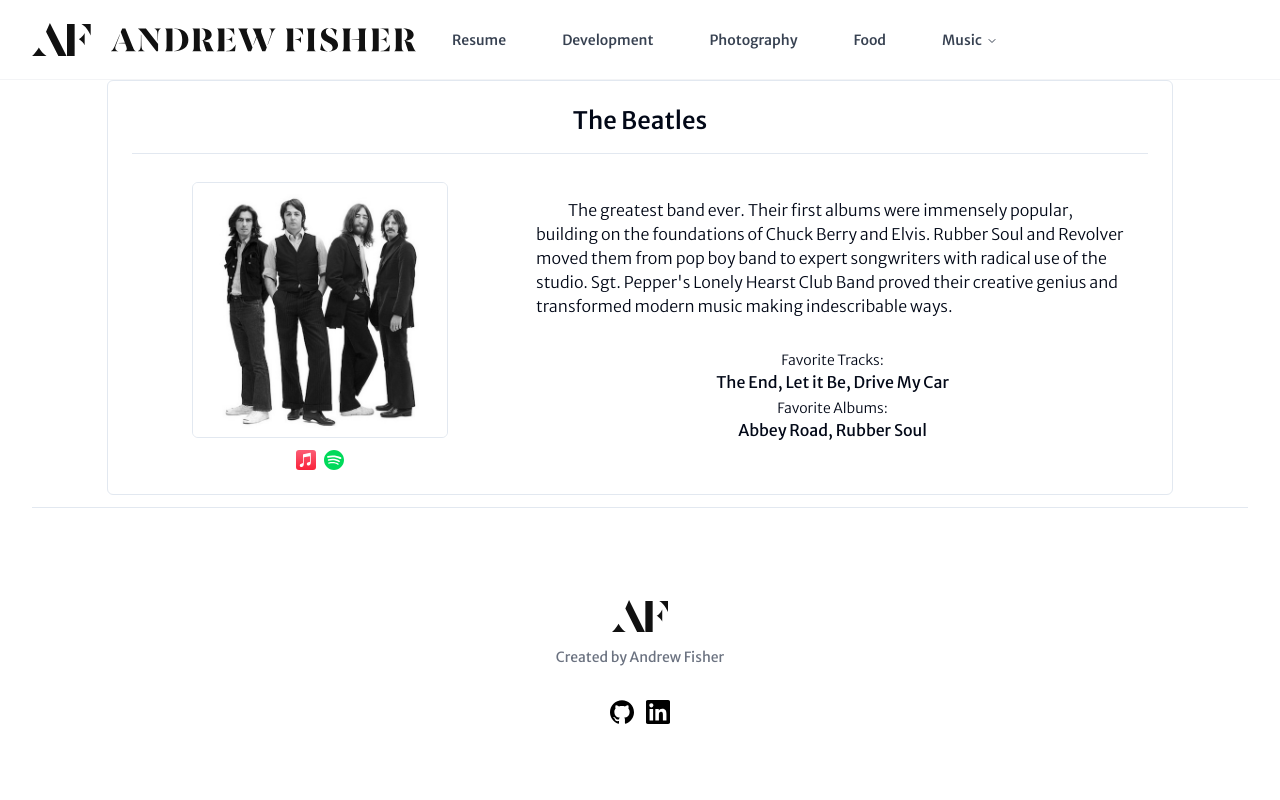
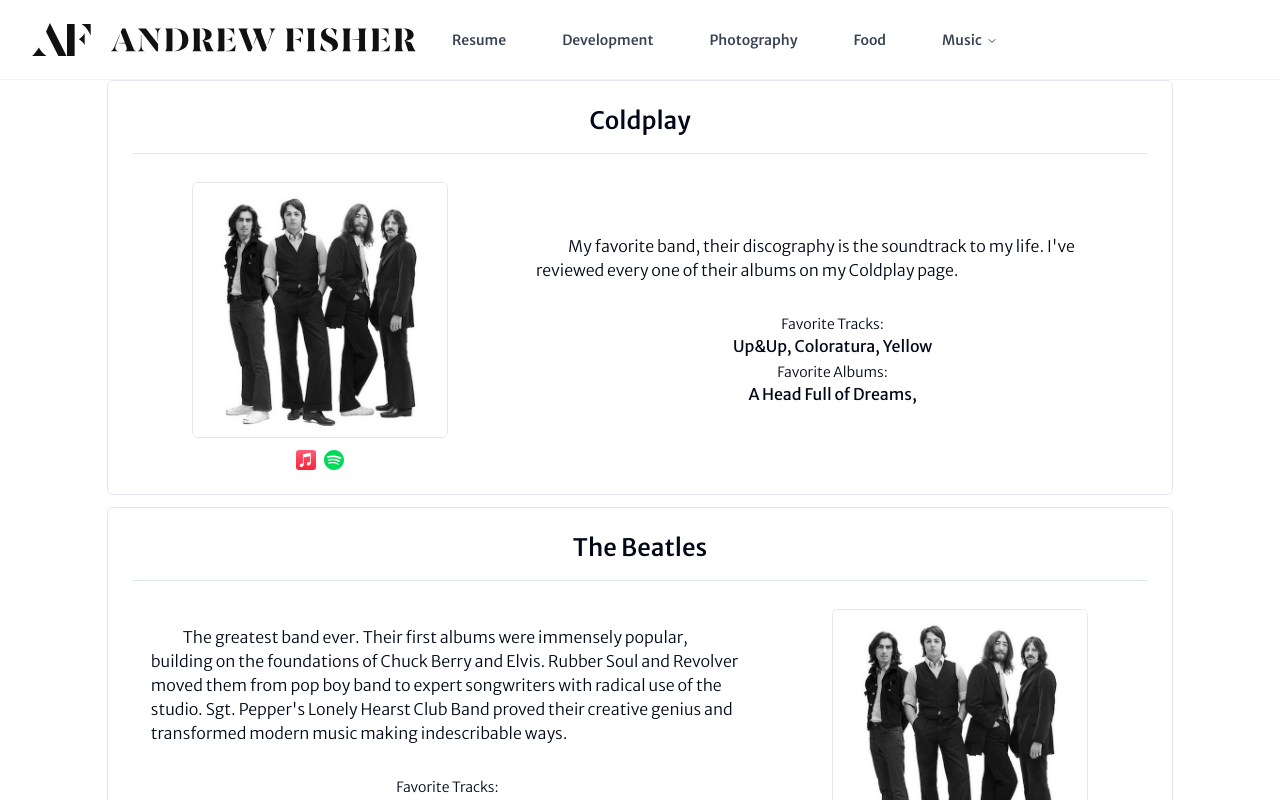
Before and after one commit to jrsarge/personal-website, a Next.js app: page /music/artists in a window 1280 px wide. Shown: the top 800 px of the page. Built offline with nearby package versions, Linux system fonts and the light colour scheme.

Commit message:
updating content in preperation for API link

```diff
--- a/app/music/artists/content.json
+++ b/app/music/artists/content.json
@@ -1,6 +1,37 @@
 [
 	{
-      "title": "The Beatles",
+		"id": 1,
+		"tier": 1,
+		"rank": 1,
+		"name": "Coldplay",
+		"content": [
+			"My favorite band, their discography is the soundtrack to my life. I've reviewed every one of their albums on my Coldplay page."
+			],
+		"type": "Artist",
+		"tags": [
+			{
+				"title": "Favorite Tracks:",
+				"content": "Up&Up, Coloratura, Yellow"
+			},
+			{
+				"title": "Favorite Albums:",
+				"content": "A Head Full of Dreams, "
+			}
+		],
+		"links": {
+			"appleURI": "the-beatles/136975",
+			"spotifyURI": "3WrFJ7ztbogyGnTHbHJFl2"
+		},
+		"image": {
+			"src": "/music/artists/the-beatles.jpeg",
+			"alt": "The Beatles"
+		}
+	},
+	{
+		"id": 2,
+		"tier": 1,
+		"rank": 2,
+		"name": "The Beatles",
 		"content": [
 			"The greatest band ever. Their first albums were immensely popular, building on the foundations of Chuck Berry and Elvis. Rubber Soul and Revolver moved them from pop boy band to expert songwriters with radical use of the studio. Sgt. Pepper's Lonely Hearst Club Band proved their creative genius and transformed modern music making indescribable ways."
 			],
--- a/app/music/artists/page.tsx
+++ b/app/music/artists/page.tsx
@@ -7,7 +7,7 @@
 	return (
 		<main>
 			{ content.map((artist, index) => (
-				<MusicDisplay key={ artist.title } index={ index } components={ artist } />
+				<MusicDisplay key={ artist.name } index={ index } components={ artist } />
 			)) }
 		</main>
 	);
--- a/app/music/coldplay/content.json
+++ b/app/music/coldplay/content.json
@@ -1,6 +1,8 @@
 [
     {
-      "title": "A Head Full of Dreams",
+      "id": 7,
+      "rank": 1,
+      "name": "A Head Full of Dreams",
       "content": [
         "\"It was just time for us to make an album about hope and love and togetherness\"-Chris Martin. A Head Full of Dreams is my favorite Coldplay Album, and its central theme is the graduation and application of the hopeful yearning found in past albums. A Head Full of Dreams stand in contrast as the day to the night that was Ghost Stories. Ghost Stories was raw and depressing and overwhelmingly dark, AHFOD enlightens us once again to the joy found in everyday life. The album cover alone, with its rainbow circle of life, bursting with color is directly contrasted to the darkness that was Ghost Stories. \"A Head Full of Dreams,\" \"Birds\" and \"Fun\" are upbeat and hopeful alternative hits that draw us into the irrepressible happiness of the album. At the same time, songs like \"Hymn for the Weekend\" and \"Adventure a Lifetime\" fuse conventional alternative with bright and colorful pop-rock. Musically, \"Birds\" and \"Up&Up\" draw you in with their driven beats and uplifting chords, while \"Amazing Day\" surrounds you with feelings of peaceful love.",
         "However, this album finds its heart in its central message, as expressed in the Rumi poem \"A Guesthouse\". A spoken word track, the poem describes each day of our lives as visitors in a guesthouse, some mornings arriving as happy, some as depressing. We are invited to \"Be grateful and entertain them ALL. For each has been sent as a guide.\" The track ends with a refrain of Amazing Grace \"I was blind...but now I see.\" Through this lens, we understand that life will not always be easy or cheerful, rather that we can welcome all elements of life and choose to find joy in all our experiences, good or bad, as we progress and change. This philosophy is felt throughout the whole album, but especially in two songs: \"Everglow\" and \"Up&Up.\" Everglow is the resolution of its sister song: \"True Love,\" no longer yearning for a fantasy of past love, we understand and appreciate love and light gained from all relationships, and the importance of loving someone unconditionally: \"There's a light that you give me, when I'm in shadow, there's a feeling you give me, an Everglow... so if you love someone, you should let them know, oh the light that you left me, will everglow.\"",
--- a/components/ui/music-display.tsx
+++ b/components/ui/music-display.tsx
@@ -8,7 +8,7 @@
 
 
 interface MusicBlock {
-    title: string;
+    name: string;
     content: string[];
     type: string;
     tags: {
@@ -62,7 +62,7 @@
 
     return (
         <div className="flex items-center justify-center flex-col gap-4 p-4 lg:p-6 w-10/12 mx-auto border rounded-md mb-3">
-            <h1 className="w-full mx-auto text-center text-2xl font-medium">{ components.title }</h1>
+            <h1 className="w-full mx-auto text-center text-2xl font-medium">{ components.name }</h1>
             <Separator />
             <div className={`w-full mx-auto flex items-center justify-center gap-2 flex-col ${largeDirection}`}>
                 <div className="w-full lg:w-4/12 mx-auto flex items-center justify-center gap-2 lg:gap-3 flex-col">
```
Lines whose indentation alone changed are shown as unchanged.
